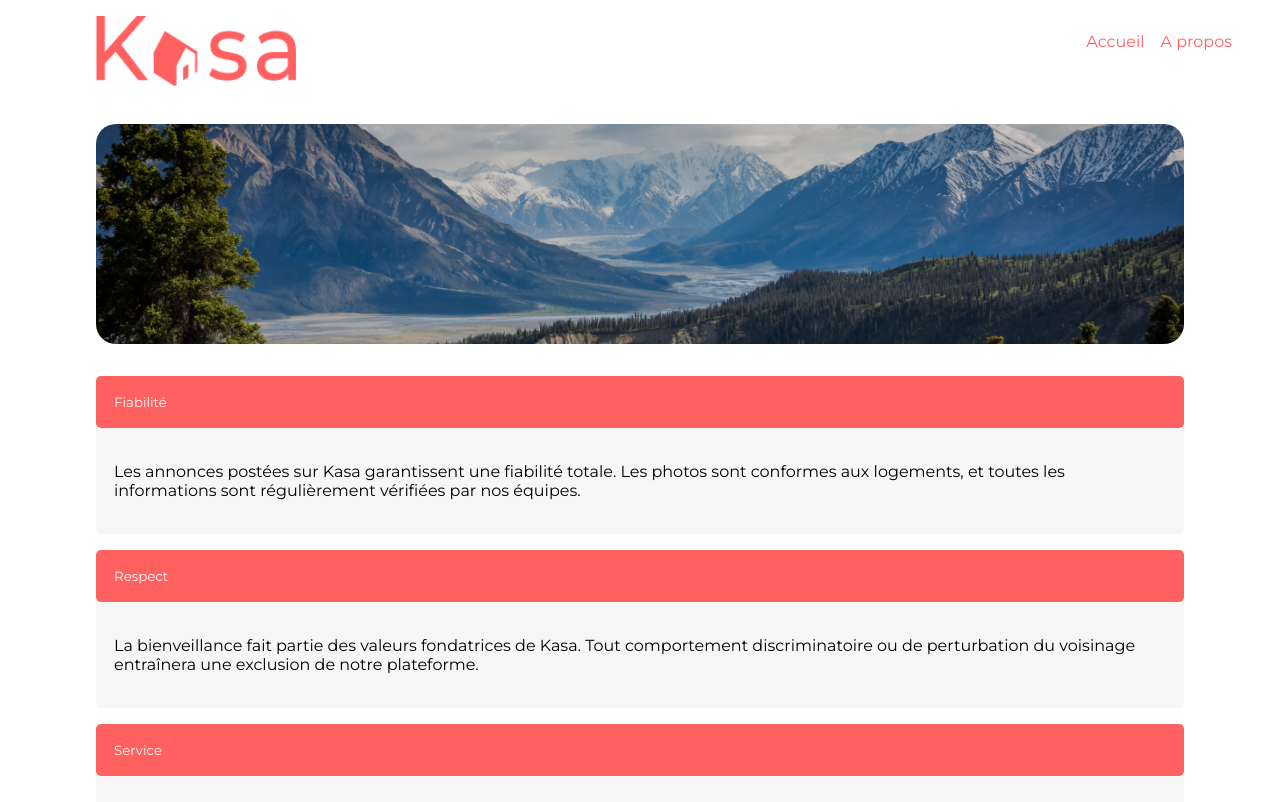
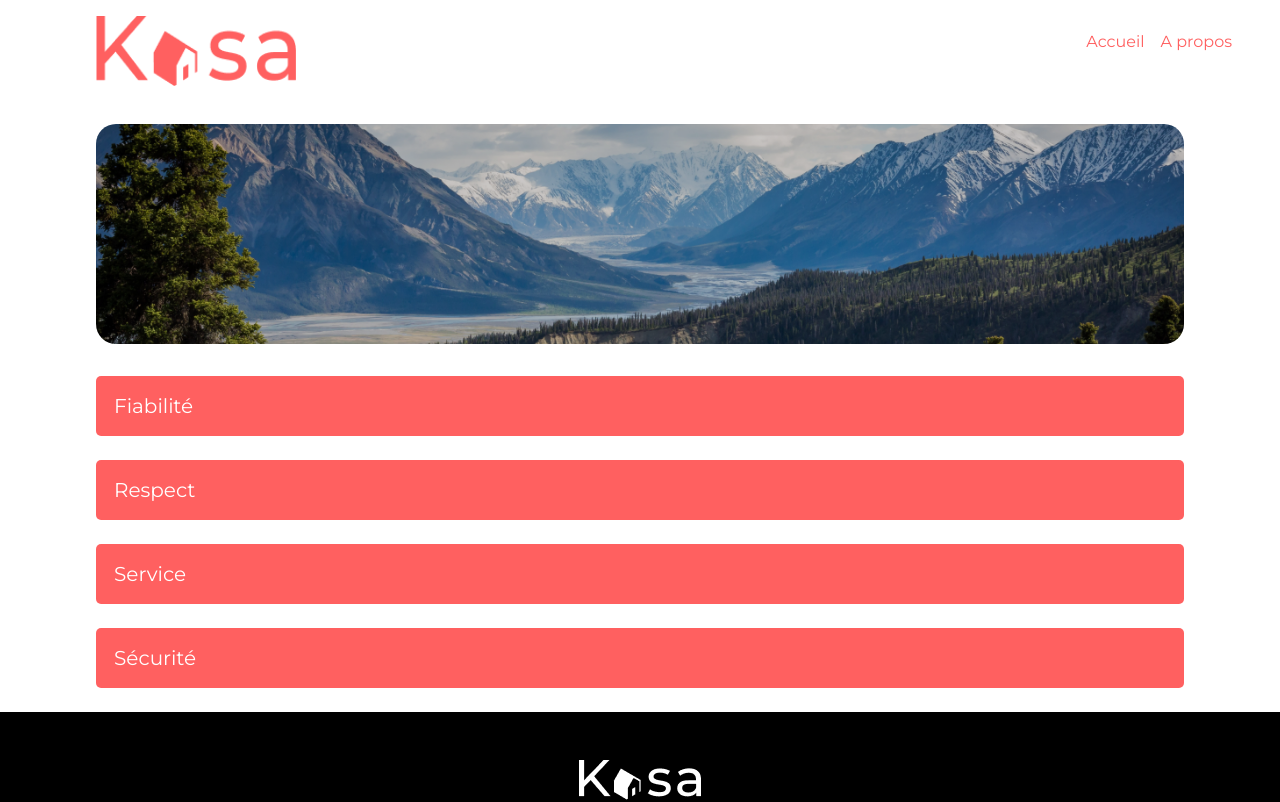
Before and after one commit to zinedinechami/Kasa-react-project, a React (Vite) app in the folder kasa-p8-react/: page /Propos in a window 1280 px wide. Shown: the top 802 px of the page. Built offline with nearby package versions, Linux system fonts and the light colour scheme.

Commit message:
changed collapse component, now uses states to toggle opening of collapse element

```diff
--- a/kasa-p8-react/src/components/collapse.jsx
+++ b/kasa-p8-react/src/components/collapse.jsx
@@ -1,31 +1,28 @@
-function Collapse(prop) {
+import { useState } from "react";
+
+function Collapse({ title, content }) {
+  // hook use state objet containing the current value state variable "isActive"
+  // the function "setIsActive" allowing the update of the state
+  // the intial state of "isActive" is false
+  const [open, openActive] = useState(false);
+
   return (
-    <>
-      <button type="button" className="collapse">
-        {prop.title}
+    <div className="collapse_container">
+      <button
+        className="collapse"
+        // event handler on collapse button executing the "openActive" function
+        // toggles the value of "open" between true and false
+        // "toggleOpen" is the parameter of the function which holds the previous value/state of "open"
+        // "!" logical operator that negates the value toggeling, "false" to "true" and "true" to "false"
+        onClick={() => openActive((toggleOpen) => !toggleOpen)}
+      >
+        <div>{title}</div>
+        {/* <div>{isActive ? "-" : "+"}</div> */}
       </button>
-      <div className="collapse_content">
-        <p>{prop.content}</p>
-      </div>
-    </>
+      {/* if "open" value is true, the output will be the div containing the content of the collapse*/}
+      {open && <div className="collapse_content">{content}</div>}
+    </div>
   );
 }
 
-const collapse = document.querySelectorAll(".collapse");
-const collapse_content = document.querySelector(".collapse_content");
-
-console.log(collapse);
-
-function openCollapse() {
-  if (collapse_content.style.display === "none") {
-    collapse_content.style.display = "block";
-  } else {
-    collapse_content.style.display = "none";
-  }
-}
-
-for (let i = 0; i < collapse.length; i++) {
-  collapse[i].addEventListener("click", openCollapse);
-}
-
 export default Collapse;
--- a/kasa-p8-react/src/style.css
+++ b/kasa-p8-react/src/style.css
@@ -146,7 +146,7 @@ footer .footer__content {
   margin-right: auto;
 }
 .a_propos_content-container {
-  padding-bottom: 1em;
+  padding-bottom: 1.5em;
 }
 
 .collapse {
@@ -159,10 +159,11 @@ footer .footer__content {
   border: none;
   outline: none;
   border-radius: 5px;
+  font-size: 20px;
 }
 .collapse_content {
   background-color: #f6f6f6;
-  padding: 18px;
+  padding: 15px;
   border-bottom-left-radius: 5px;
   border-bottom-right-radius: 5px;
   display: block;
--- a/kasa-p8-react/src/style.scss
+++ b/kasa-p8-react/src/style.scss
@@ -149,7 +149,7 @@ footer {
   margin-left: auto;
   margin-right: auto;
   &-container {
-    padding-bottom: 1em;
+    padding-bottom: 1.5em;
   }
 }
 
@@ -164,14 +164,15 @@ footer {
   border: none;
   outline: none;
   border-radius: 5px;
+  font-size: 20px;
   &_content {
     background-color: #f6f6f6;
-    padding: 18px;
+    padding: 15px;
     border-bottom-left-radius: 5px;
     border-bottom-right-radius: 5px;
     // make content hidden before animation
-    display: block;
-    overflow: hidden;
+    // display: block;
+    // overflow: hidden;
     transition: height 200ms;
   }
 }
```
Also changed, not shown: 1 other file (tests, documents, lock files or other folders).
